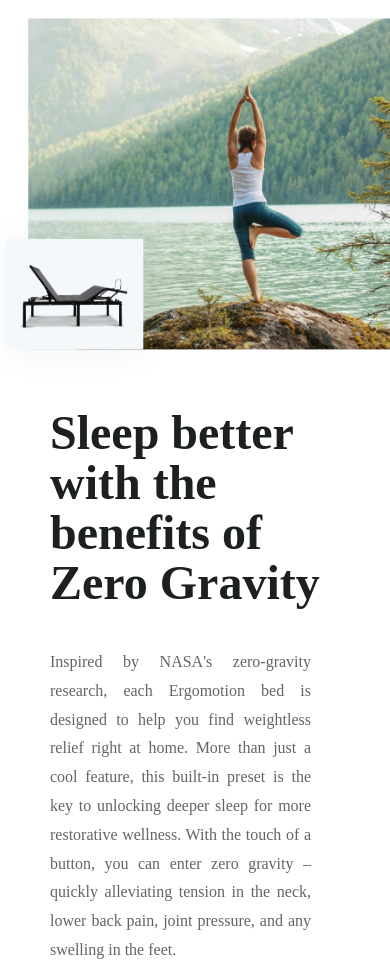
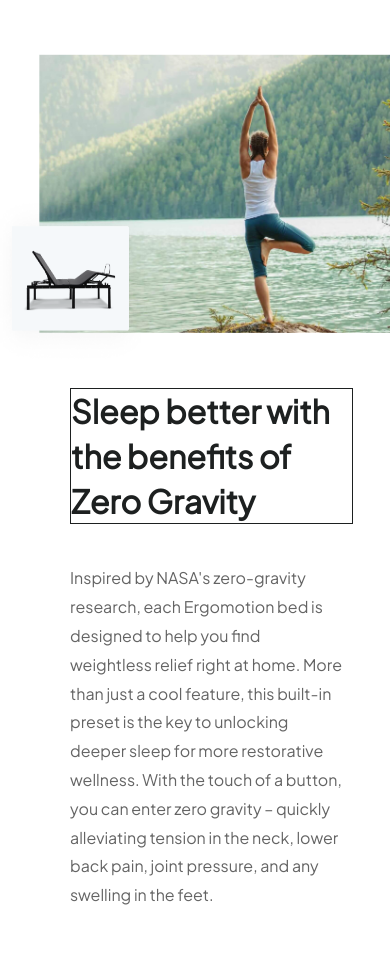
Before and after one commit to AnhQuan30052003/intern, a plain HTML site: page source-code/HTML/index.html in a window 390 px wide. Shown: the top 965 px of the page. After the commit the page ends 930 px from the top, so only its background shows below. Drawn offline with Linux system fonts and the light colour scheme.

Commit message:
update 16/05/2023- part 2

```diff
--- a/source-code/CSS/style.css
+++ b/source-code/CSS/style.css
@@ -4,132 +4,179 @@
   box-sizing: border-box;
 }
 
-body {
-  height: 720px;
+/* For desktop (1920 * 1028) */
+
+#img2 {
+  position: absolute;
+  top: 0;
+  left: 0;
+  display: none;
 }
 
-/*  Khung main */
 main {
-  width: 100%;
-  height: 100%;
+  width: 1920px;
+  height: 1080px;
   display: flex;
   justify-content: space-between;
   background: #FFFFFF;
+  padding: 70px 100px;
 }
 
-/*  Nội dung văn bản */
-.khung-noi-dung {
+.content {
   width: 40%;
   height: 100%;
-  padding: 140px 10px 0 90px;
   display: flex;
   flex-direction: column;
-  gap: 40px;
+  gap: 60px;
+  padding: 150px 0 0 10px;
 }
 
-.khung-noi-dung > h1 {
+.content > h1 {
   font-family: 'Plus Jakarta Sans';
   font-style: normal;
   font-weight: 700;
   font-size: 72px;
   line-height: 91px;
   color: #1D2020;
+  width: 90%;
 }
 
-.khung-noi-dung > p {
+.content > p {
   font-family: 'Plus Jakarta Sans';
   font-style: normal;
   font-weight: 400;
   font-size: 16px;
   line-height: 180%;
   color: #646464;
-  text-align: justify;
+  width: 500px;
 }
 
-/*  Khung hình ảnh */
-.khung-hinh-anh {
+.images {
   width: 60%;
   height: 100%;
   position: relative;
 }
 
-.khung-hinh-anh > img:nth-child(1) {
-  width: 70%;
-  height: 80%;
+.images > img:nth-child(1) {
+  width: 80%;
   position: absolute;
   top: 50%;
   left: 50%;
-  transform: translate(-40%, -50%);
+  transform: translate(-44%, -50%);
 }
 
-.khung-hinh-anh > img:nth-child(2) {
-  width: 40%;
+.images > img:nth-child(2) {
+  width: 50%;
   height: 40%;
   position: absolute;
-  left: 0;
-  bottom: 5%;
+  left: -2%;
+  bottom: 3%;
 }
 
-/* Giao diện trên tablet */
+/* For desktop (1280 * 720)*/
+@media (max-width: 1280px) {
+  main {
+    width: 1280px;
+    height: 720px;
+    gap: 20px;
+    padding: 70px 50px;
+  }
+
+  .content {
+    padding: 0;
+    gap: 20px;
+  }
+
+  .content > h1 {
+    margin-top: 20px;
+    font-size: 32px;
+    font-weight: 700;
+    line-height: 140%;
+    color: #1D2020;
+  }
+
+  .content > p {
+    width: 100%;
+  }
+
+  .images > img:nth-child(1) {
+    width: 80%;
+    transform: translate(-38%, -50%);
+  }
+}
+
+/* For tablet (768 * 1024)*/
 @media (max-width: 768px) {
   main {
     flex-direction: column;
+    width: 768px;
     height: 1024px;
+    padding: 0;
   }
 
-  .khung-hinh-anh {
+  .images {
     width: 100%;
-    height: 50%;
+    padding: 0;
+    width: 100%;
     order: 1;
   }
 
-  .khung-hinh-anh > img:nth-child(1) {
+  .images > img:nth-child(1) {
     width: 80%;
-    height: 90%;
+    height: 80%;
+    object-fit: cover;
     transform: translate(-45%, -50%);
   }
 
-  .khung-hinh-anh > img:nth-child(2) {
-    width: 50%;
-    height: 80%;
-    left: -10px;
-    bottom: 2%;
+  .images > img:nth-child(2) {
+    width: 30%;
+    bottom: 50px;
   }
 
-  .khung-noi-dung {
+  .content {
     width: 100%;
-    padding: 40px 50px 0 50px;
-    height: 50%;
     order: 2;
+    padding: 0 50px;
   }
 
-  .khung-noi-dung > h1 {
-    font-size: 35px;
-    line-height: 50px;
+  .content > h1 {
+    font-size: 32px;
+    font-weight: 700;
+    border: solid 1px;
+    margin-left: 20px;
   }
 
-  .khung-noi-dung > p {
-    width: 90%;
+  .content > p {
+    padding: 20px;
   }
 }
 
-/*  Giao diện trên mobile */
-@media (max-width: 500px) {
+/* For mobile (414 * 736)*/
+@media (max-width: 414px) {
   main {
+    width: 414px;
     height: 736px;
   }
 
-  .khung-hinh-anh > img:nth-child(1) {
-    width: 95%;
+  .images,
+  .content {
+    width: 100%;
+    height: 50%;
   }
 
-  .khung-hinh-anh > img:nth-child(2) {
+  .images > img:nth-child(1) {
+    margin-top: 20px;
+    width: 90%;
+  }
+
+  .images > img:nth-child(2) {
+    width: 40%;
     height: 50%;
-    left: -6%;
+    left: -3%;
     bottom: -5.5%;
   }
 
-  .khung-noi-dung > h1 {
-    font-size: 48px;
+  .content > h1 {
+    font-size: 32px;
   }
 }
--- a/source-code/HTML/index.html
+++ b/source-code/HTML/index.html
@@ -5,18 +5,19 @@
   <meta http-equiv="X-UA-Compatible" content="IE=edge">
   <meta name="viewport" content="width=device-width, initial-scale=1.0">
   <link rel="stylesheet" href="../CSS/style.css">
+  <link rel="stylesheet" href="https://fonts.googleapis.com/css2?family=Plus Jakarta Sans">
   <title>Document</title>
 </head>
 
 <body>
   <main>
-    <div class="khung-noi-dung">
+    <div class="content">
       <h1>Sleep better with the benefits of Zero Gravity</h1>
       <p>Inspired by NASA's zero-gravity research, each Ergomotion bed is designed to help you find weightless relief right at home. More than just a cool feature, this built-in preset is the key to unlocking deeper sleep for more restorative wellness. With the touch of a button, you can enter zero gravity – quickly alleviating tension in the neck, lower back pain, joint pressure, and any swelling in the feet.</p>
     </div>
-    <div class="khung-hinh-anh">
-      <img src="../Images/thể-dục.jpg" alt="">
-      <img src="../Images/ghế.png" alt="">
+    <div class="images">
+      <img src="../images/thể-dục.jpg" alt="" id="img1">
+      <img src="../images/ghế.png" alt="">
     </div>
   </main>
 </body>
```
